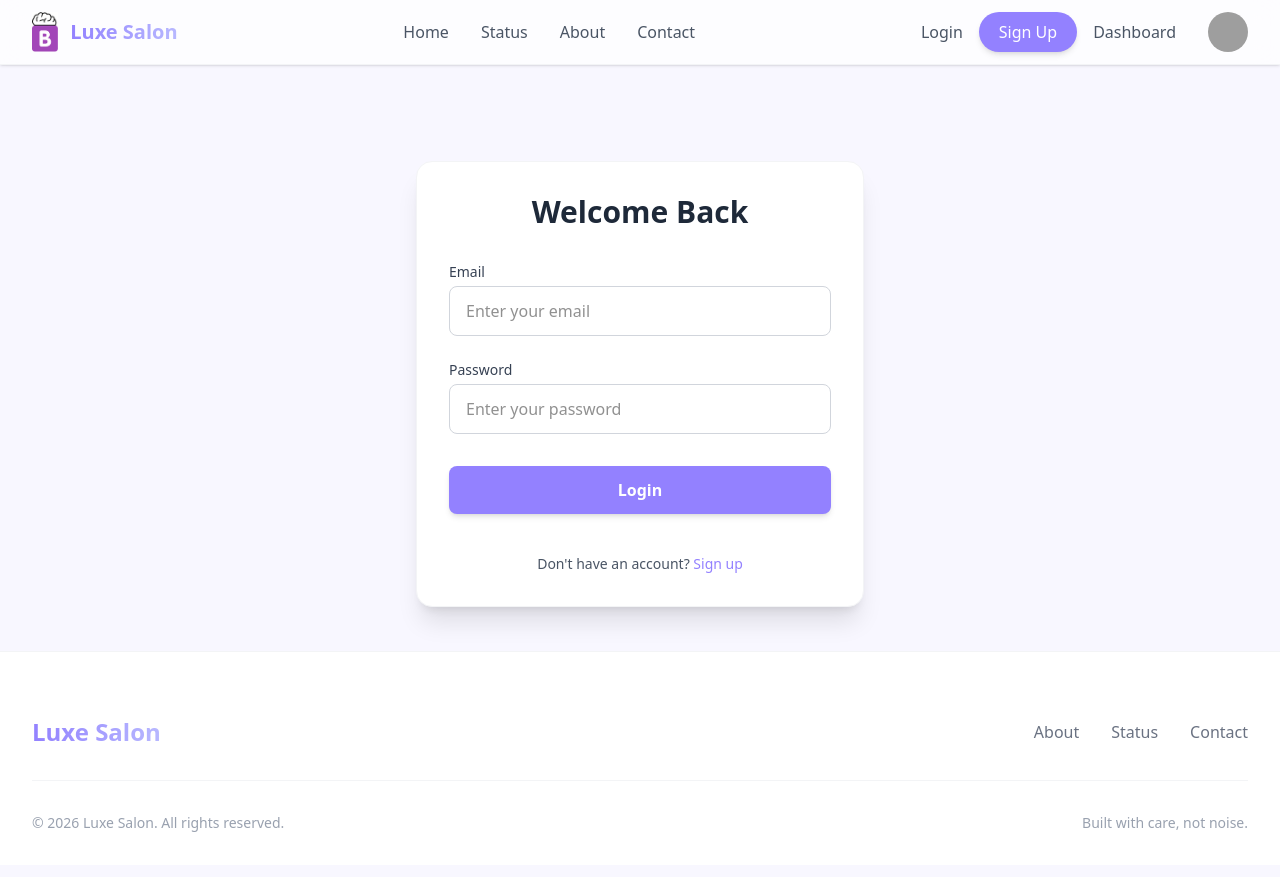
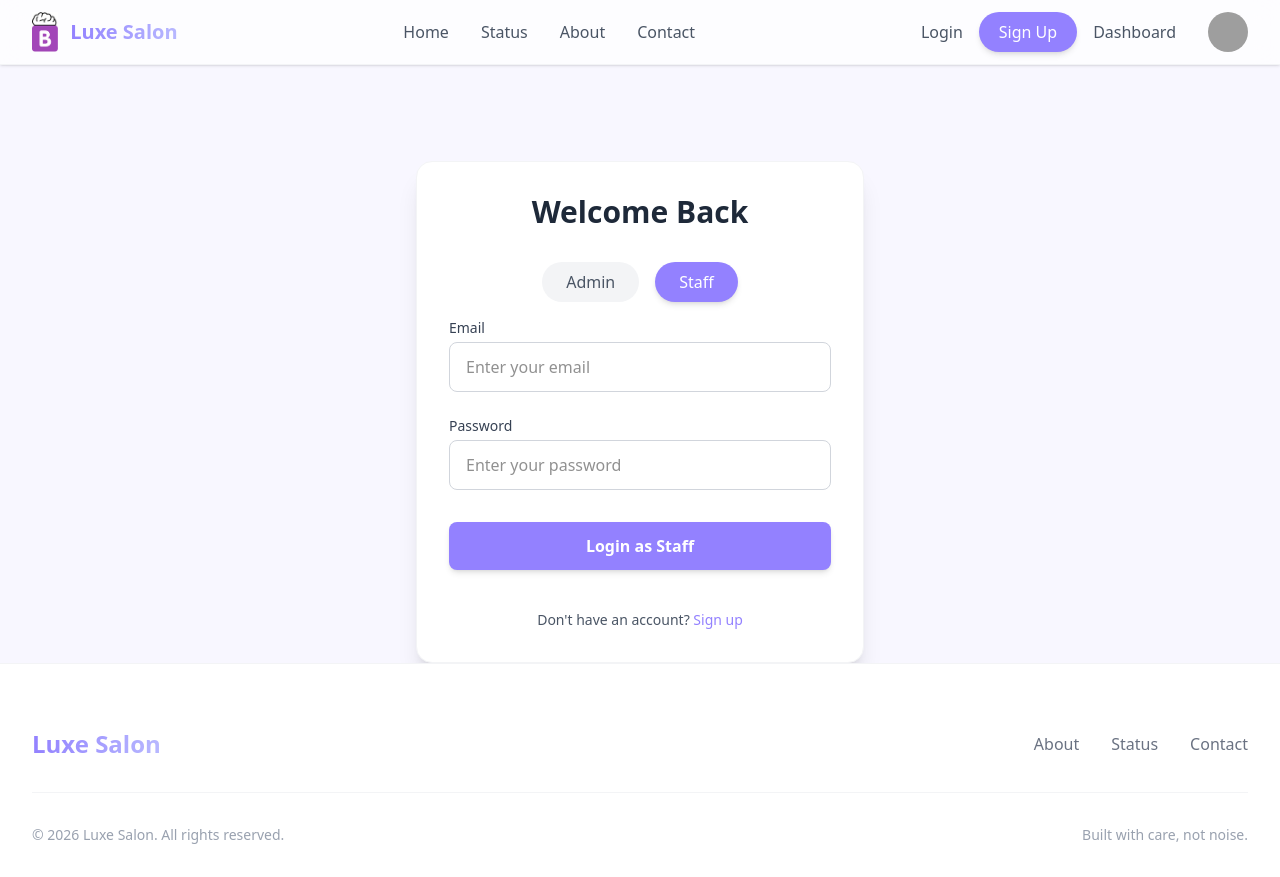
Before and after one commit to harshhhh1/Internship-Team1, a React (Vite) app: page /login in a window 1280 px wide. Built offline with nearby package versions, Linux system fonts and the light colour scheme; grey boxes are pictures that could not be loaded.

Commit message:
added role based authentication and dashboard acess

```diff
--- a/src/components/BottomNav.jsx
+++ b/src/components/BottomNav.jsx
@@ -1,4 +1,4 @@
-import React, { useState } from 'react';
+import React, { useState, useEffect } from 'react';
 import { NavLink } from 'react-router-dom';
 import {
     HiHome,
@@ -13,6 +13,14 @@ import {
 
 const BottomNav = () => {
     const [isMoreOpen, setMoreOpen] = useState(false);
+    const [role, setRole] = useState('staff'); // Default to staff
+
+    useEffect(() => {
+        const storedRole = localStorage.getItem('role');
+        if (storedRole) {
+            setRole(storedRole);
+        }
+    }, []);
 
     const navItems = [
         { to: "/dashboard", icon: <HiHome size={24} />, label: "Home", end: true },
@@ -22,9 +30,12 @@ const BottomNav = () => {
     ];
 
     const moreItems = [
-        { to: "/dashboard/staff", label: "Staff" },
-        { to: "/dashboard/receptionist", label: "Receptionist" },
-        { to: "/dashboard/revenue-and-report", label: "Revenue" },
+        // Admin restricted items
+        ...(role === 'admin' ? [
+            { to: "/dashboard/staff", label: "Staff" },
+            { to: "/dashboard/receptionist", label: "Receptionist" },
+            { to: "/dashboard/revenue-and-report", label: "Revenue" },
+        ] : []),
         { to: "/dashboard/reviews", label: "Reviews" },
         { to: "/dashboard/settings", label: "Settings" },
     ];
--- a/src/components/DashboardSidebar.jsx
+++ b/src/components/DashboardSidebar.jsx
@@ -1,7 +1,15 @@
-import React from 'react';
+import React, { useState, useEffect } from 'react';
 import { NavLink } from 'react-router-dom';
 
 function DashboardSidebar() {
+  const [role, setRole] = useState('staff'); // Default to staff for safety
+
+  useEffect(() => {
+    const storedRole = localStorage.getItem('role');
+    if (storedRole) {
+      setRole(storedRole);
+    }
+  }, []);
 
   const linkClasses = ({ isActive }) =>
     `flex items-center px-4 py-3 my-1 rounded-lg font-medium transition-all duration-300 ${isActive
@@ -24,9 +32,16 @@ function DashboardSidebar() {
           <NavLink to="/dashboard/profile" className={linkClasses}><img src='/account_circle.svg' alt="Profile" className="w-5 h-5 mr-3" />Profile</NavLink>
           <NavLink to="/dashboard/appointments" className={linkClasses}><img src='/appointment.svg' alt="Appointments" className="w-5 h-5 mr-3" />Appointments</NavLink>
           <NavLink to="/dashboard/services" className={linkClasses}><img src='/services.svg' alt="Services" className="w-5 h-5 mr-3" />Services</NavLink>
-          <NavLink to="/dashboard/staff" className={linkClasses}><img src='/staff.svg' alt="Staff" className="w-5 h-5 mr-3" />Staff</NavLink>
-          <NavLink to="/dashboard/receptionist" className={linkClasses}><img src='/receptionist.svg' alt="Receptionist" className="w-5 h-5 mr-3" />Receptionist</NavLink>
-          <NavLink to="/dashboard/revenue-and-report" className={linkClasses}><img src='/rar.svg' alt="Reports" className="w-5 h-5 mr-3" />Revenue & Report</NavLink>
+
+          {/* Admin Restricted Links */}
+          {role === 'admin' && (
+            <>
+              <NavLink to="/dashboard/staff" className={linkClasses}><img src='/staff.svg' alt="Staff" className="w-5 h-5 mr-3" />Staff</NavLink>
+              <NavLink to="/dashboard/receptionist" className={linkClasses}><img src='/receptionist.svg' alt="Receptionist" className="w-5 h-5 mr-3" />Receptionist</NavLink>
+              <NavLink to="/dashboard/revenue-and-report" className={linkClasses}><img src='/rar.svg' alt="Reports" className="w-5 h-5 mr-3" />Revenue & Report</NavLink>
+            </>
+          )}
+
           <NavLink to="/dashboard/reviews" className={linkClasses}><img src='/reviews.svg' alt="Reviews" className="w-5 h-5 mr-3" />Reviews</NavLink>
         </nav>
         <NavLink to="/dashboard/settings" className={linkClasses}><img src='/settings.svg' alt="Settings" className="w-5 h-5 mr-3" />Settings</NavLink>
--- a/src/components/loginform.jsx
+++ b/src/components/loginform.jsx
@@ -4,13 +4,19 @@ import { useNavigate } from 'react-router-dom';
 function LoginForm() {
   const [formData, setFormData] = useState({
     email: '',
-    password: ''
+    password: '',
+    role: 'staff' // Default role
   });
   const [error, setError] = useState(null);
   const navigate = useNavigate();
 
   const handleInputChange = (e) => {
     setFormData({ ...formData, [e.target.name]: e.target.value });
+    setError(null);
+  };
+
+  const handleRoleChange = (role) => {
+    setFormData({ ...formData, role });
     setError(null);
   };
 
@@ -29,6 +35,7 @@ function LoginForm() {
 
       if (response.ok) {
         localStorage.setItem('userId', data.userId);
+        localStorage.setItem('role', data.role); // Store the role
         // alert(data.message); // removed alert as requested
         navigate('/dashboard');
       } else {
@@ -49,6 +56,31 @@ function LoginForm() {
         </div>
       )}
       <form onSubmit={handleSubmit} className="space-y-6">
+
+        {/* Role Selection */}
+        <div className="flex justify-center gap-4 mb-4">
+          <button
+            type="button"
+            onClick={() => handleRoleChange('admin')}
+            className={`px-6 py-2 rounded-full font-medium transition-all ${formData.role === 'admin'
+                ? 'bg-primary text-white shadow-md'
+                : 'bg-gray-100 text-gray-600 hover:bg-gray-200'
+              }`}
+          >
+            Admin
+          </button>
+          <button
+            type="button"
+            onClick={() => handleRoleChange('staff')}
+            className={`px-6 py-2 rounded-full font-medium transition-all ${formData.role === 'staff'
+                ? 'bg-primary text-white shadow-md'
+                : 'bg-gray-100 text-gray-600 hover:bg-gray-200'
+              }`}
+          >
+            Staff
+          </button>
+        </div>
+
         <div>
           <label className="block text-sm font-medium text-gray-700 mb-1">Email</label>
           <input
@@ -74,7 +106,7 @@ function LoginForm() {
           />
         </div>
         <button type="submit" className="w-full bg-primary hover:bg-secondary text-white font-bold py-3 px-4 rounded-lg shadow-md hover:shadow-lg transition-all duration-300 transform hover:-translate-y-0.5 mt-2">
-          Login
+          Login as {formData.role === 'admin' ? 'Admin' : 'Staff'}
         </button>
         <p className="text-center text-sm text-gray-600 mt-4">
           Don't have an account? <a href="/signup" className="text-primary hover:text-secondary font-medium">Sign up</a>
--- a/src/components/signupform.jsx
+++ b/src/components/signupform.jsx
@@ -33,7 +33,8 @@ export default function SignupForm() {
         body: JSON.stringify({
           username: formData.username,
           email: formData.email,
-          password: formData.password
+          password: formData.password,
+          role: formData.role // Pass the role
         }),
       });
 
@@ -84,6 +85,21 @@ export default function SignupForm() {
             required
           />
         </div>
+
+        {/* Role Selection (Optional for testing) */}
+        <div>
+          <label className="block text-sm font-medium text-gray-700 mb-1">Role</label>
+          <select
+            name="role"
+            value={formData.role || 'staff'}
+            onChange={handleInputChange}
+            className="w-full px-4 py-3 rounded-lg border border-gray-300 focus:ring-2 focus:ring-primary focus:border-transparent outline-none transition-all"
+          >
+            <option value="staff">Staff</option>
+            <option value="admin">Admin</option>
+          </select>
+        </div>
+
         <div>
           <label className="block text-sm font-medium text-gray-700 mb-1">Password</label>
           <input
--- a/src/pages/admin/Profile.jsx
+++ b/src/pages/admin/Profile.jsx
@@ -24,6 +24,7 @@ function DashboardProfile() {
           id: userData._id || '1',
           firstName: userData.username || 'Marcus', // Fallback to Marcus if no username or just map username
           lastName: '', // Backend doesn't have last name yet
+          role: (userData.role || 'Staff').charAt(0).toUpperCase() + (userData.role || 'Staff').slice(1), // Capitalize role
           age: 24,
           phone: '+1 (555) 000-1234',
           email: userData.email || 'marcus.h@example.com',
@@ -111,6 +112,7 @@ function DashboardProfile() {
             <div className="grid grid-cols-1 md:grid-cols-2 gap-6">
               <InfoField label="First Name" value={profile.firstName} />
               <InfoField label="Last Name" value={profile.lastName} />
+              <InfoField label="Role" value={profile.role} /> {/* Added Role Field */}
               <InfoField label="Email Address" value={profile.email} />
               <InfoField label="Phone" value={profile.phone} />
               <InfoField label="Date of Birth" value={profile.dob} />
```
Also changed, not shown: 1 other file (tests, documents, lock files or other folders).
